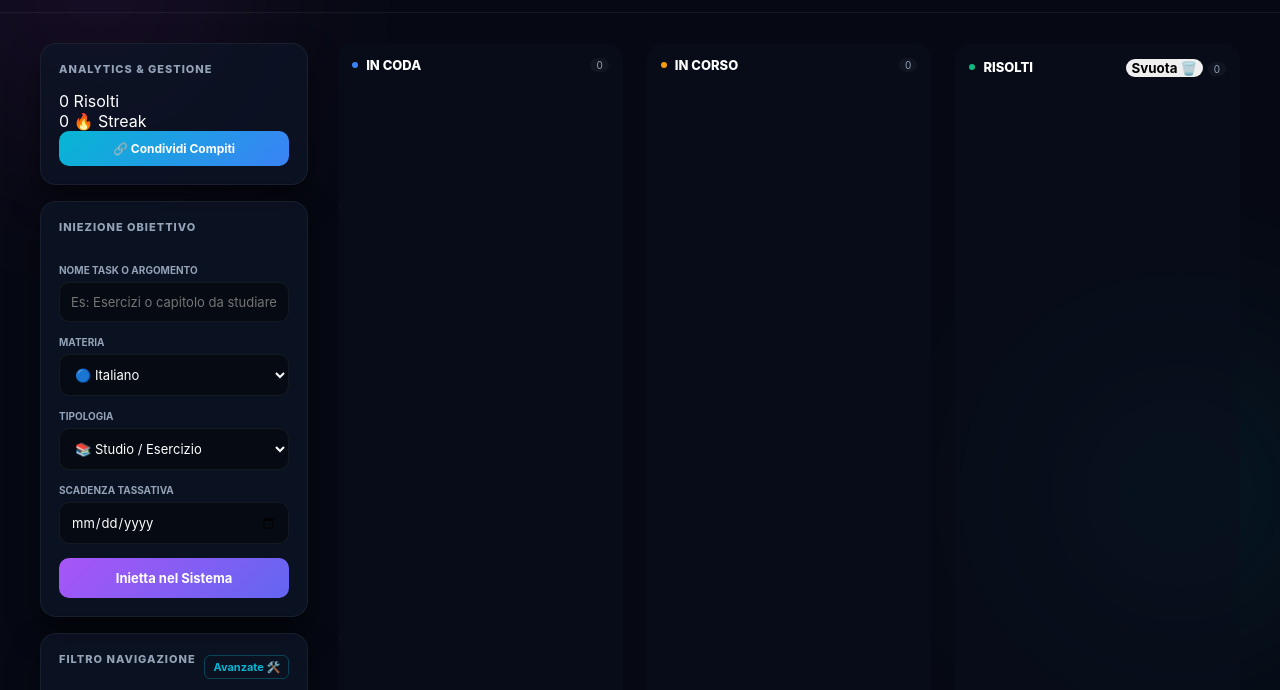
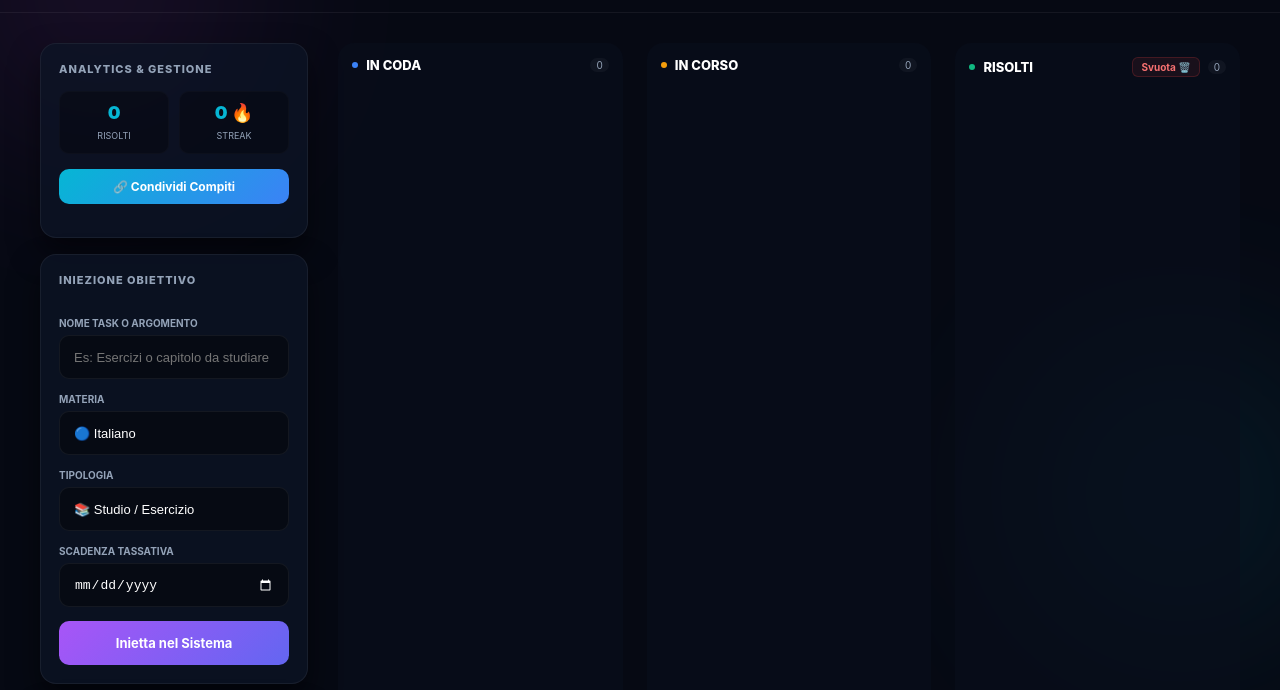
Before and after one commit to dimauroluca-glitch/Studio-Kanban-OS, a plain HTML site: page index.html in a window 1280 px wide. Shown: the part 107-797 px from the top of the page. Drawn offline with Linux system fonts and the light colour scheme.

Commit message:
Update style.css

```diff
--- a/style.css
+++ b/style.css
@@ -1,3 +1,6 @@
+/* ==========================================================================
+   1. RESET EMULAZIONE RETINA, STRUTTURA ED EFFETTI SFUMATI
+   ========================================================================== */
 :root {
     --bg-main: #060913;
     --card-surface: rgba(13, 20, 38, 0.75);
@@ -11,24 +14,19 @@
     --color-progress: #f59e0b;
     --color-done: #10b981;
 }
-
 * { box-sizing: border-box; -webkit-tap-highlight-color: transparent; }
-
 body {
     font-family: -apple-system, BlinkMacSystemFont, "Segoe UI", Roboto, sans-serif;
-    background-color: var(--bg-main);
-    color: var(--text-pure);
-    margin: 0;
-    padding: 0 0 75px 0;
-    min-height: 100vh;
-    overflow-x: hidden;
+    background-color: var(--bg-main); color: var(--text-pure);
+    margin: 0; padding: 0 0 75px 0; min-height: 100vh; overflow-x: hidden;
 }
-
 .neon-orb { position: absolute; border-radius: 50%; filter: blur(100px); pointer-events: none; z-index: 0; opacity: 0.1; }
 .orb-purple { width: 300px; height: 300px; background: var(--neon-violet); top: -50px; left: -50px; }
 .orb-cyan { width: 300px; height: 300px; background: var(--neon-cyan); bottom: 50px; right: -50px; }
 .app-viewport { position: relative; z-index: 1; }
-
+/* ==========================================================================
+   2. HUB PROGRESSI SUPERIORE E NAVIGAZIONE NAVBAR PRINCIPALE
+   ========================================================================== */
 .dashboard-progress-hub {
     background: rgba(8, 12, 26, 0.9); padding: 12px 20px; border-bottom: 1px solid var(--border-neon);
     backdrop-filter: blur(15px); -webkit-backdrop-filter: blur(15px); position: sticky; top: 0; z-index: 10;
@@ -43,33 +41,51 @@ body {
 .brand h1 { margin: 0; font-size: 18px; font-weight: 900; background: linear-gradient(120deg, #fff, #64748b); -webkit-background-clip: text; background-clip: text; -webkit-text-fill-color: transparent; }
 .badge-neon { font-size: 8px; background: rgba(217, 70, 239, 0.15); border: 1px solid rgba(217, 70, 239, 0.3); color: #f472b6; padding: 1px 6px; border-radius: 30px; }
 .brand p { margin: 2px 0 0 0; color: var(--text-dimmed); font-size: 11px; }
-
 button { font-family: inherit; font-weight: 700; border-radius: 10px; cursor: pointer; transition: all 0.2s ease; border: none; }
 .btn-action-glass { background: rgba(255,255,255,0.04); border: 1px solid var(--border-neon); color: white; padding: 6px 12px; font-size: 11px; }
-
+/* ==========================================================================
+   3. FORM ERGONOMICO CALIBRATO IPAD, CENTRO FILTRI E AGGIUNTA BACKUP
+   ========================================================================== */
 .control-box { background: var(--card-surface); border-radius: 16px; border: 1px solid var(--border-neon); padding: 18px; margin-bottom: 16px; box-shadow: 0 15px 30px rgba(0,0,0,0.5); }
 .control-box h2 { margin: 0 0 15px 0; font-size: 11px; font-weight: 800; text-transform: uppercase; letter-spacing: 1px; color: var(--text-dimmed); }
 
+.stats-grid-local { display: flex; gap: 10px; margin-bottom: 15px; }
+.stat-item-box { flex: 1; background: rgba(0,0,0,0.3); padding: 10px; border-radius: 10px; text-align: center; border: 1px solid rgba(255,255,255,0.02); }
+.stat-num { display: block; font-size: 18px; font-weight: 900; color: var(--neon-cyan); }
+.stat-lbl { font-size: 9px; color: var(--text-dimmed); text-transform: uppercase; }
+
+/* NUOVO: Area Layout pulsanti Backup Dati */
+.backup-actions-zone { display: flex; gap: 8px; margin-bottom: 15px; }
+.btn-subtle-action, .btn-subtle-action-label { flex: 1; background: rgba(255,255,255,0.03); color: var(--text-dimmed); border: 1px solid var(--border-neon); font-size: 11px; padding: 8px; border-radius: 8px; text-align: center; cursor: pointer; display: inline-block; font-weight: 700; }
+.btn-subtle-action:hover, .btn-subtle-action-label:hover { background: rgba(255,255,255,0.08); color: white; }
+
+.subject-distribution-list { display: flex; flex-direction: column; gap: 6px; }
+.subject-stat-row { display: flex; justify-content: space-between; font-size: 11px; color: var(--text-dimmed); background: rgba(255,255,255,0.02); padding: 4px 8px; border-radius: 6px; }
+
 .input-wrapper { margin-bottom: 14px; }
 .input-wrapper label { display: block; font-size: 10px; font-weight: 700; margin-bottom: 6px; color: var(--text-dimmed); text-transform: uppercase; }
+
+/* iPadOS Calibration Input rendering fixed */
 .input-wrapper input, .input-wrapper select {
-    width: 100%; padding: 11px; background: rgba(0,0,0,0.4); border: 1px solid rgba(255,255,255,0.06); border-radius: 10px; color: white; font-family: inherit; font-size: 13px; box-sizing: border-box;
+    width: 100%; height: 44px; padding: 11px 14px; background: rgba(0,0,0,0.4); border: 1px solid rgba(255,255,255,0.06); border-radius: 10px; color: white; font-size: 13px; box-sizing: border-box; -webkit-appearance: none; appearance: none;
 }
+.input-wrapper input[type="date"]::-webkit-calendar-picker-indicator { filter: invert(1); cursor: pointer; }
 
-.btn-neon-trigger { background: linear-gradient(135deg, var(--neon-purple), #6366f1); color: white; width: 100%; padding: 12px; font-size: 13px; }
+.btn-neon-trigger { background: linear-gradient(135deg, var(--neon-purple), #6366f1); color: white; width: 100%; padding: 14px; font-size: 13px; }
 .btn-neon-abort { background: rgba(239, 68, 68, 0.15); border: 1px solid rgba(239, 68, 68, 0.3); color: #f87171; width: 100%; padding: 10px; font-size: 12px; margin-top: 6px; }
 
 .filter-header-action { display: flex; justify-content: space-between; align-items: center; margin-bottom: 12px; }
 .btn-subtle-toggle { background: transparent; color: var(--neon-cyan); font-size: 11px; padding: 4px 8px; border: 1px solid rgba(6, 182, 212, 0.3); border-radius: 6px; }
 .search-neon { width: 100%; padding: 11px; background: rgba(255, 255, 255, 0.03); border: 1px solid rgba(255, 255, 255, 0.08); border-radius: 10px; color: white; font-size: 13px; box-sizing: border-box; }
-
 .advanced-panel { margin-top: 12px; padding-top: 12px; border-top: 1px dashed rgba(255, 255, 255, 0.06); display: flex; flex-direction: column; gap: 10px; max-height: 200px; transition: max-height 0.25s ease; overflow: hidden; }
 .hidden-panel { max-height: 0; padding-top: 0; margin-top: 0; border-top: none; opacity: 0; }
 .filter-group-row { display: flex; align-items: center; justify-content: space-between; }
 .filter-options { display: flex; gap: 3px; background: rgba(0,0,0,0.3); padding: 2px; border-radius: 8px; }
 .filter-chip { padding: 4px 8px; font-size: 10px; background: transparent; color: var(--text-dimmed); border: none; border-radius: 6px; }
 .filter-chip.active { background: rgba(255, 255, 255, 0.08); color: white; }
-
+/* ==========================================================================
+   4. DECK COLONNE, STRUTTURA DELLE CARD E BARRA INFERIORE ADATTIVA
+   ========================================================================== */
 .workspace-grid { display: flex; flex-direction: column; gap: 15px; padding: 15px; }
 .kanban-deck { display: flex; flex-direction: column; width: 100%; }
 
@@ -84,8 +100,13 @@ button { font-family: inherit; font-weight: 700; border-radius: 10px; cursor: po
 .dot-progress { background: var(--color-progress); }
 .dot-done { background: var(--color-done); }
 .column-top h2 { margin: 0; font-size: 13px; font-weight: 800; text-transform: uppercase; color: var(--text-pure); }
+
+/* NUOVO: Elementi del tasto svuota colonna completati */
+.done-header-actions { display: flex; align-items: center; gap: 8px; }
+.btn-clear-column-action { background: rgba(239, 68, 68, 0.08); color: #f87171; border: 1px solid rgba(239, 68, 68, 0.2); font-size: 10px; font-weight: 700; padding: 3px 8px; border-radius: 6px; transition: all 0.2s; }
+.btn-clear-column-action:hover { background: rgba(239, 68, 68, 0.2); color: #ef4444; }
+
 .badge-counter { background: rgba(255,255,255,0.04); color: var(--text-dimmed); font-size: 10px; padding: 1px 6px; border-radius: 20px; }
-
 .task-dropzone { min-height: 200px; }
 
 .task-card { background: rgba(18, 26, 47, 0.8); border-radius: 14px; padding: 14px; margin-bottom: 10px; border: 1px solid rgba(255, 255, 255, 0.04); border-left: 4px solid transparent; box-shadow: 0 8px 20px rgba(0,0,0,0.4); }
@@ -97,7 +118,6 @@ button { font-family: inherit; font-weight: 700; border-radius: 10px; cursor: po
 .tag-bassa { background: rgba(6, 182, 212, 0.15); color: #67e8f9; border: 1px solid #06b6d4; }
 .task-card-title { font-size: 13px; font-weight: 600; margin: 0 0 8px 0; color: white; }
 .task-card-date { font-size: 10px; color: var(--text-dimmed); margin-bottom: 10px; }
-
 .task-actions { display: flex; gap: 4px; border-top: 1px solid rgba(255,255,255,0.04); padding-top: 8px; }
 .btn-card { padding: 6px 10px; font-size: 11px; background: rgba(255,255,255,0.02); border: 1px solid rgba(255,255,255,0.05); color: var(--text-dimmed); border-radius: 6px; }
 .btn-card-delete { margin-left: auto; color: #f87171; }
@@ -109,11 +129,9 @@ button { font-family: inherit; font-weight: 700; border-radius: 10px; cursor: po
     position: fixed; bottom: 0; left: 0; right: 0; height: 60px; background: rgba(8, 12, 26, 0.95); border-top: 1px solid var(--border-neon); display: flex; justify-content: space-around; align-items: center; z-index: 100; backdrop-filter: blur(10px); -webkit-backdrop-filter: blur(10px);
 }
 .nav-item { background: transparent; display: flex; flex-direction: column; align-items: center; justify-content: center; color: var(--text-dimmed); padding: 5px; width: 22%; height: 100%; font-size: 10px; font-weight: 500; }
-.nav-icon { font-size: 16px; margin-bottom: 2px; transition: transform 0.2s ease; }
+.nav-icon { font-size: 16px; margin-bottom: 2px; }
 .nav-item.active { color: var(--neon-cyan); }
-.nav-item.active .nav-icon { transform: scale(1.1); }
 .nav-item-add { color: var(--neon-violet) !important; font-weight: 700; }
-
 .hidden { display: none !important; }
 
 @media (min-width: 1025px) {
```
